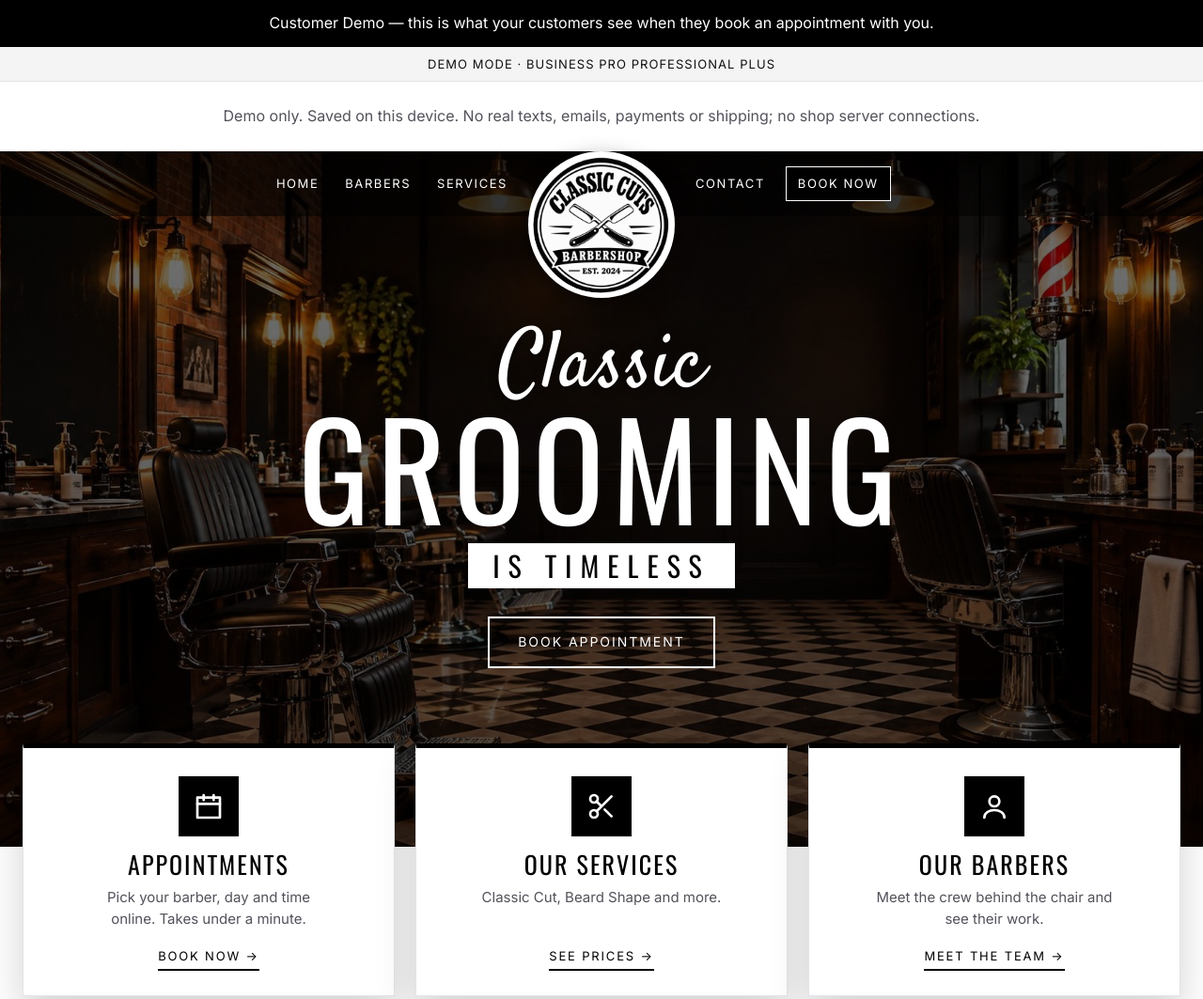
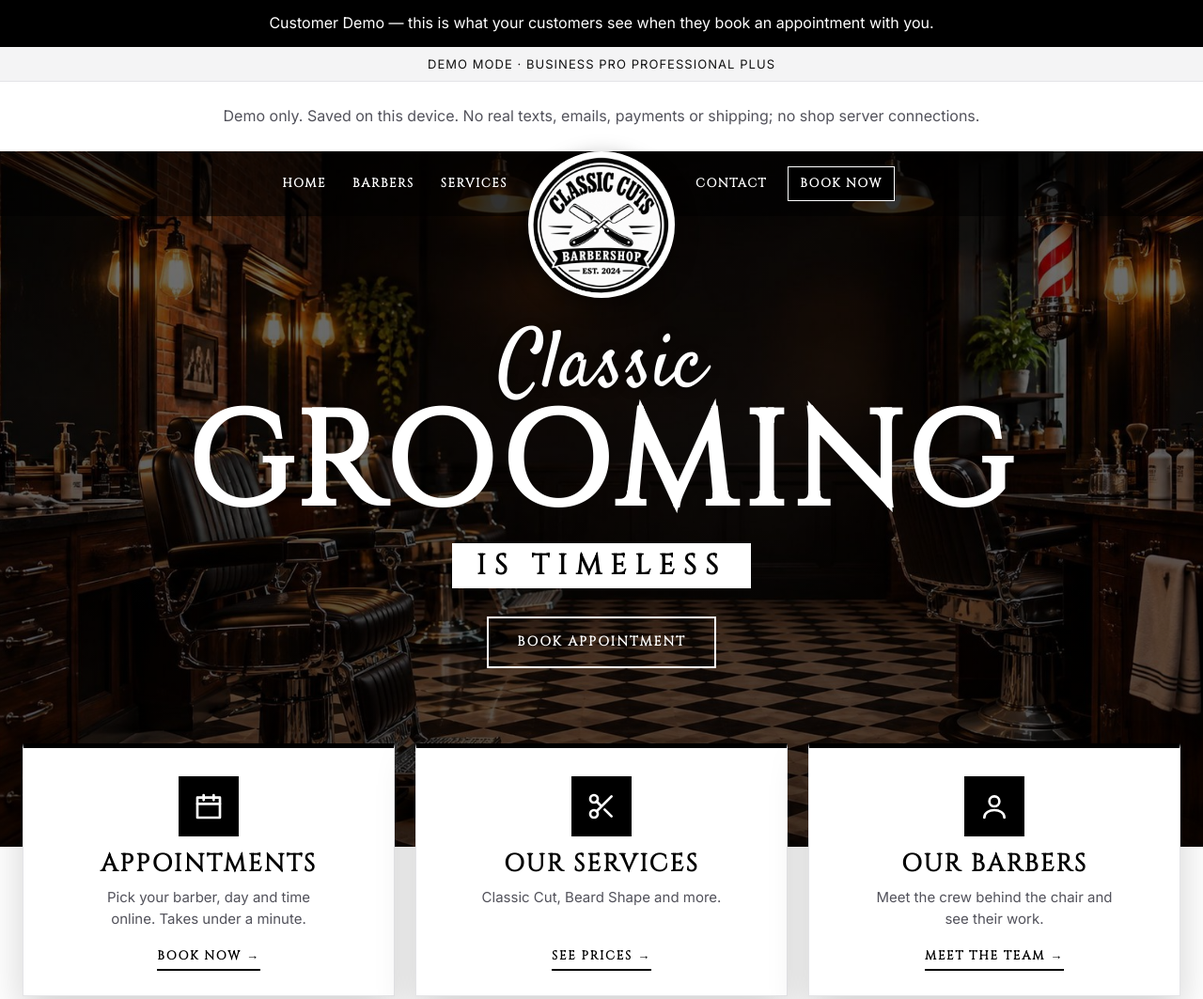
Before and after one commit to BusinessProLocal/BusinessProLocal.github.io, a plain HTML site: page DEMOS/professional/index.html in a window 1280 px wide. Shown: the top 1063 px of the page at 94% size. Drawn offline with Linux system fonts and the light colour scheme.

Commit message:
Barbershop look: headings, menu and buttons in the storefront sign's lettering (Cinzel)
Co-Authored-By: Claude Opus 5.5 <noreply@anthropic.com>
Claude-Session: https://claude.ai/code/session_01AscvygATNZzue8XbRA3PMG

```diff
--- a/CUSTOMER/demo-site.css
+++ b/CUSTOMER/demo-site.css
@@ -320,11 +320,13 @@ dialog.text-preview::backdrop { background: rgba(0, 0, 0, .75); }
    Customer side only: the owner view keeps its own look (body.demo-owner-open).
 ============================================================ */
 @font-face { font-family: "BP Oswald"; font-display: swap; src: url("../fonts/oswald.ttf") format("truetype"); }
+/* 11/22 (Tom): barbershop look uses the lettering from the BARBER SHOP storefront sign (classic Roman serif) */
+@font-face { font-family: "BP Cinzel"; font-display: swap; src: url("../fonts/cinzel.ttf") format("truetype"); }
 @font-face { font-family: "BP Satisfy"; font-display: swap; src: url("../fonts/satisfy.ttf") format("truetype"); }
 body.demo-classic-site:not(.demo-owner-open) { background: #fff; color: #111; color-scheme: light; }
 body:not(.demo-owner-open) #demo-app.demo-classic { --gold: #000; --gold-hi: #27272a; --black: #fff; --panel: #fff; --line: #e4e4e7; --ink: #111; --muted: #52525b; border: 0; background: #fff; color: #111; }
 body:not(.demo-owner-open) #demo-app.demo-classic *:not(.classic-badge):not(.classic-badge *) { border-radius: 0 !important; }
-body:not(.demo-owner-open) #demo-app.demo-classic h1, body:not(.demo-owner-open) #demo-app.demo-classic h2, body:not(.demo-owner-open) #demo-app.demo-classic h3 { font-family: "BP Oswald", "Arial Narrow", Arial, sans-serif; font-weight: 400; letter-spacing: .04em; text-transform: uppercase; color: #111; }
+body:not(.demo-owner-open) #demo-app.demo-classic h1, body:not(.demo-owner-open) #demo-app.demo-classic h2, body:not(.demo-owner-open) #demo-app.demo-classic h3 { font-family: "BP Cinzel", Georgia, serif; font-weight: 400; letter-spacing: .04em; text-transform: uppercase; color: #111; }
 body:not(.demo-owner-open) #demo-app.demo-classic button, body:not(.demo-owner-open) #demo-app.demo-classic .book-button { background: #000; border-color: #000; color: #fff; }
 body:not(.demo-owner-open) #demo-app.demo-classic button:hover, body:not(.demo-owner-open) #demo-app.demo-classic .book-button:hover { background: #fff; color: #000; }
 body:not(.demo-owner-open) #demo-app.demo-classic a { color: #111; }
@@ -352,14 +354,14 @@ body:not(.demo-owner-open) #demo-app.demo-classic .classic-nav a:hover { text-de
 body:not(.demo-owner-open) #demo-app.demo-classic .classic-nav a.classic-book { margin-left: 6px; border: 1px solid #fff; background: #000; }
 #demo-app.demo-classic .classic-badge { position: absolute; left: 50%; top: 0; z-index: 2; transform: translateX(-50%); width: 156px; height: 156px; display: flex; align-items: center; justify-content: center; overflow: hidden; border: 5px solid #fff; border-radius: 50%; background: #fff; box-shadow: 0 8px 24px rgba(0,0,0,.4); padding: 0 !important; }
 #demo-app.demo-classic .classic-badge img { width: 100%; height: 100%; object-fit: contain; border-radius: 50%; }
-#demo-app.demo-classic .classic-badge span { color: #000; font-family: "BP Oswald", Arial, sans-serif; font-size: 20px; text-transform: uppercase; text-align: center; line-height: 1.1; }
+#demo-app.demo-classic .classic-badge span { color: #000; font-family: "BP Cinzel", Georgia, serif; font-size: 20px; text-transform: uppercase; text-align: center; line-height: 1.1; }
 
 /* front picture */
 #demo-content > section.classic-hero { max-width: none; min-height: 720px; margin: 0; padding: 190px 20px 190px; display: flex; align-items: center; justify-content: center; background-size: cover; background-position: center 55%; color: #fff; text-align: center; }
 #demo-content > section.classic-hero .hero-content { padding: 0; }
 body:not(.demo-owner-open) #demo-app.demo-classic .classic-script { margin: 0 0 -4px; font-family: "BP Satisfy", "Brush Script MT", cursive; font-size: 86px; line-height: .95; color: #fff; text-shadow: 0 2px 10px rgba(0,0,0,.5); }
 body:not(.demo-owner-open) #demo-app.demo-classic h2.classic-big { margin: 0; font-size: clamp(60px, 11vw, 150px); line-height: .95; letter-spacing: .06em; color: #fff; }
-body:not(.demo-owner-open) #demo-app.demo-classic .classic-ribbon { display: inline-block; margin: 16px auto 0; padding: 6px 26px; background: #fff; color: #000; font-family: "BP Oswald", Arial, sans-serif; font-size: 30px; line-height: 1.2; letter-spacing: .3em; text-transform: uppercase; }
+body:not(.demo-owner-open) #demo-app.demo-classic .classic-ribbon { display: inline-block; margin: 16px auto 0; padding: 6px 26px; background: #fff; color: #000; font-family: "BP Cinzel", Georgia, serif; font-size: 30px; line-height: 1.2; letter-spacing: .3em; text-transform: uppercase; }
 body:not(.demo-owner-open) #demo-app.demo-classic .classic-hero-book { display: table; margin: 30px auto 0; padding: 14px 30px; border: 2px solid #fff; background: transparent; color: #fff; font-size: 14px; font-weight: 800; letter-spacing: .14em; text-transform: uppercase; }
 body:not(.demo-owner-open) #demo-app.demo-classic .classic-hero-book:hover { background: #fff; color: #000; }
 
@@ -369,7 +371,7 @@ body:not(.demo-owner-open) #demo-app.demo-classic .classic-tile { display: flex;
 #demo-app.demo-classic .classic-tile:hover { transform: translateY(-4px); }
 #demo-app.demo-classic .classic-tile-icon { display: flex; align-items: center; justify-content: center; width: 64px; height: 64px; margin-bottom: 16px; background: #000; color: #fff; }
 #demo-app.demo-classic .classic-tile-icon svg { width: 32px; height: 32px; fill: none; stroke: currentColor; stroke-width: 2; stroke-linecap: round; stroke-linejoin: round; }
-#demo-app.demo-classic .classic-tile strong { font-family: "BP Oswald", Arial, sans-serif; font-weight: 400; font-size: 26px; line-height: 1.1; letter-spacing: .08em; text-transform: uppercase; }
+#demo-app.demo-classic .classic-tile strong { font-family: "BP Cinzel", Georgia, serif; font-weight: 400; font-size: 26px; line-height: 1.1; letter-spacing: .08em; text-transform: uppercase; }
 #demo-app.demo-classic .classic-tile-text { max-width: 260px; margin: 10px 0 18px; color: #52525b; font-size: 15px; line-height: 1.5; }
 #demo-app.demo-classic .classic-tile-go { margin-top: auto; padding-bottom: 3px; border-bottom: 2px solid #000; font-size: 13px; font-weight: 800; letter-spacing: .14em; text-transform: uppercase; }
 
@@ -590,3 +592,11 @@ body:not(.demo-owner-open) #demo-app.demo-gift .cart-row button:hover { backgrou
 #demo-app.demo-classic .classic-service-icon { width: 120px; height: 120px; object-fit: contain; border-radius: 0 !important; aspect-ratio: auto; }
 #demo-app.demo-classic .classic-service-price { margin: 0; font-size: 20px; font-weight: 800; color: #111; }
 @media (max-width: 600px) { #demo-app.demo-classic .classic-service-icon { width: 96px; height: 96px; } }
+
+/* 11/22 (Tom): storefront-sign lettering (Cinzel) on the menu, buttons and the big hero word too */
+body:not(.demo-owner-open) #demo-app.demo-classic .classic-nav a, body:not(.demo-owner-open) #demo-app.demo-classic .classic-menu-toggle, body:not(.demo-owner-open) #demo-app.demo-classic .classic-menu a,
+body:not(.demo-owner-open) #demo-app.demo-classic .book-button, body:not(.demo-owner-open) #demo-app.demo-classic .classic-tile-go { font-family: "BP Cinzel", Georgia, serif; font-weight: 700; }
+body:not(.demo-owner-open) #demo-app.demo-classic h2.classic-big { font-family: "BP Cinzel", Georgia, serif; letter-spacing: .04em; }
+@media (max-width: 760px) { body:not(.demo-owner-open) #demo-app.demo-classic h2.classic-big { font-size: clamp(34px, 11.5vw, 64px); } }
+/* the storefront sign's letters are heavier than Cinzel's regular weight */
+body:not(.demo-owner-open) #demo-app.demo-classic h2, body:not(.demo-owner-open) #demo-app.demo-classic h3, #demo-app.demo-classic .classic-tile strong, body:not(.demo-owner-open) #demo-app.demo-classic .classic-ribbon { font-weight: 700; }
--- a/DEMOS/professional/index.html
+++ b/DEMOS/professional/index.html
@@ -8,7 +8,7 @@
   <link rel="canonical" href="https://businessprolocal.com/DEMOS/professional/index.html">
   <link rel="icon" type="image/png" sizes="64x64" href="../../CUSTOMER/images/favicon.png">
   <link rel="stylesheet" href="../../CUSTOMER/form-helpers.css?v=20261118c">
-  <link rel="stylesheet" href="../../CUSTOMER/demo-site.css?v=20261122d">
+  <link rel="stylesheet" href="../../CUSTOMER/demo-site.css?v=20261122f">
 </head>
 <body data-page="home">
   <div id="demo-app"></div>
```
Also changed, not shown: DEMOS/business-pro/cart.html (+1 -1 lines), DEMOS/business-pro/checkout.html (+1 -1 lines), DEMOS/business-pro/index.html (+1 -1 lines), DEMOS/business-pro/orders.html (+1 -1 lines), DEMOS/village-barber/index.html (+1 -1 lines).
